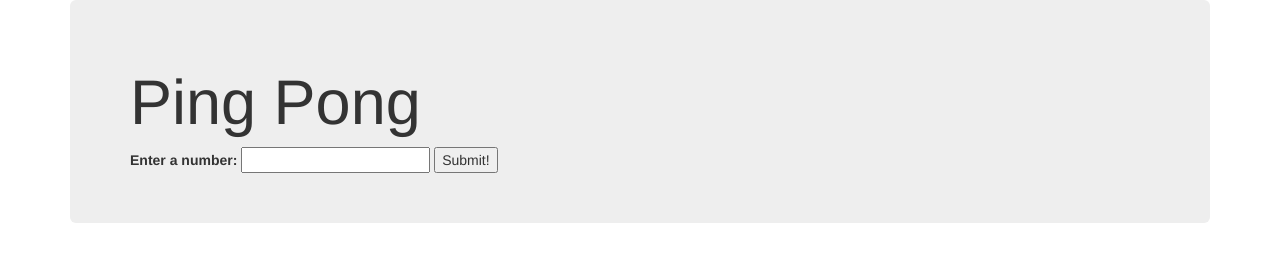
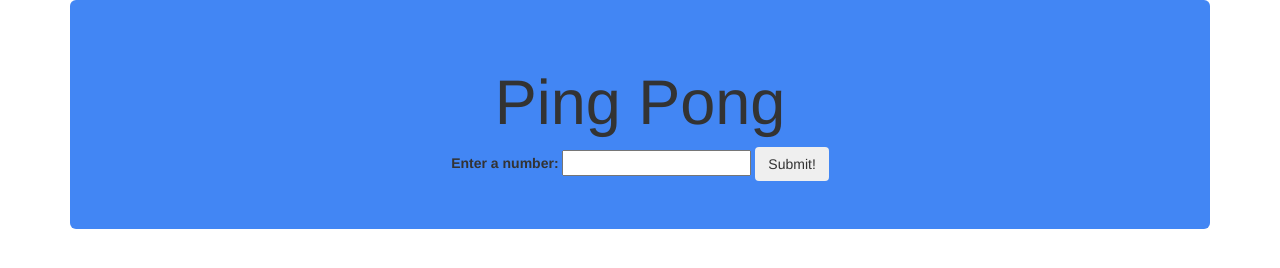
Before and after one commit to svillars/ping-pong, a plain HTML site: page index.html in a window 1280 px wide. Drawn offline with nearby package versions, Linux system fonts and the light colour scheme.

Commit message:
add css to jumbotron and bootstrap class to button

```diff
--- a/css/styles.css
+++ b/css/styles.css
@@ -0,0 +1,4 @@
+.jumbotron {
+  text-align: center;
+  background-color: #4286f4;
+}
--- a/index.html
+++ b/index.html
@@ -15,7 +15,7 @@
         <form>
           <label>Enter a number:</label>
           <input type="text">
-          <button type="submit">Submit!</button>
+          <button type="submit" class="btn">Submit!</button>
         </form>
         <div class="output">
 
```
